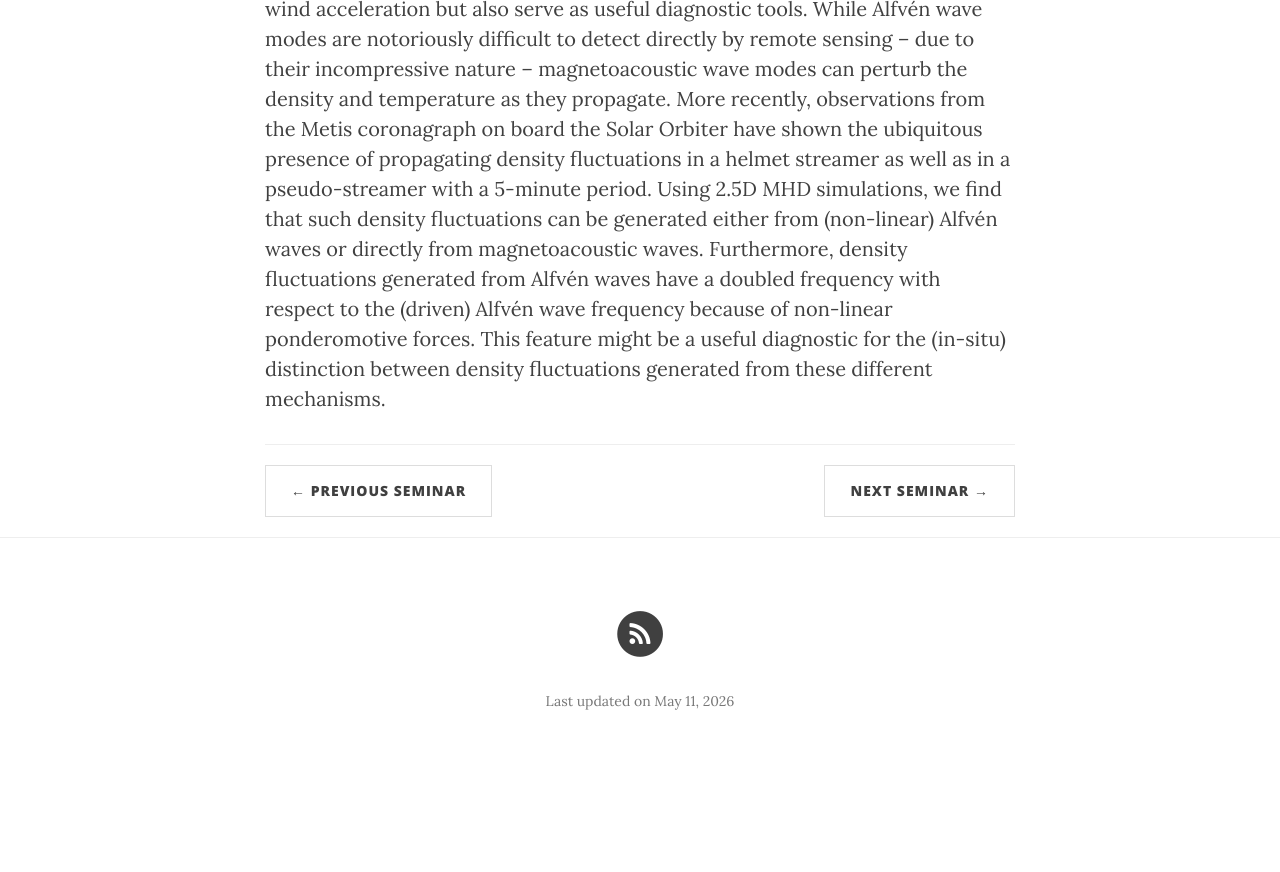
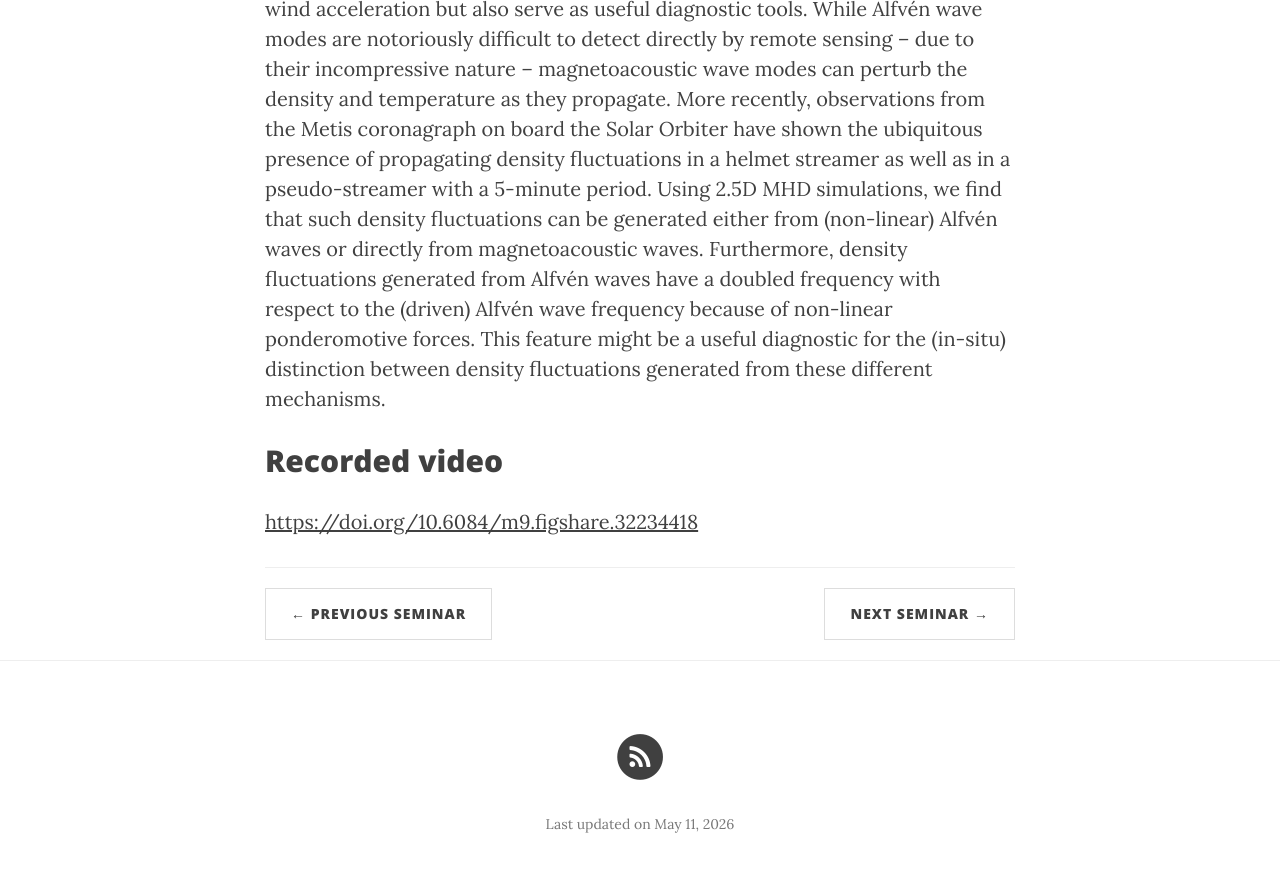
Before and after one commit to ITA-Solar/espos, a Jekyll site: the page built from _posts/2026-05-07-Kumar.md, in a window 1280 px wide and 900 px high, scrolled down 864 px. Shown: the top 872 px of the window. Built offline with Jekyll 4.4.1, drawn with Linux system fonts in a browser that asks for light colours; nearby versions of some CDN libraries; before the commit the page ends 1641 px from its top, so only the background shows below that.

Commit message:
Update _posts/2026-05-07-Kumar.md

```diff
--- a/_posts/2026-05-07-Kumar.md
+++ b/_posts/2026-05-07-Kumar.md
@@ -9,3 +9,6 @@ published:  true
 
 ## Abstract
 Magnetohydrodynamic waves are often regarded as efficient pathways for magnetic energy transfer from the solar interior. Consequently, they are key to not only understand the physical processes behind coronal heating and/or solar wind acceleration but also serve as useful diagnostic tools. While Alfvén wave modes are notoriously difficult to detect directly by remote sensing – due to their incompressive nature –  magnetoacoustic wave modes can perturb the density and temperature as they propagate. More recently, observations from the Metis coronagraph on board the Solar Orbiter have shown the ubiquitous presence of propagating density fluctuations in a helmet streamer as well as in a pseudo-streamer with a 5-minute period. Using 2.5D MHD simulations, we find that such density fluctuations can be generated either from (non-linear) Alfvén waves or directly from magnetoacoustic waves. Furthermore, density fluctuations generated from Alfvén waves have a doubled frequency with respect to the (driven) Alfvén wave frequency because of non-linear ponderomotive forces. This feature might be a useful diagnostic for the (in-situ) distinction between density fluctuations generated from these different mechanisms.
+
+## Recorded video
+[https://doi.org/10.6084/m9.figshare.32234418](https://doi.org/10.6084/m9.figshare.32234418.v1)
```
